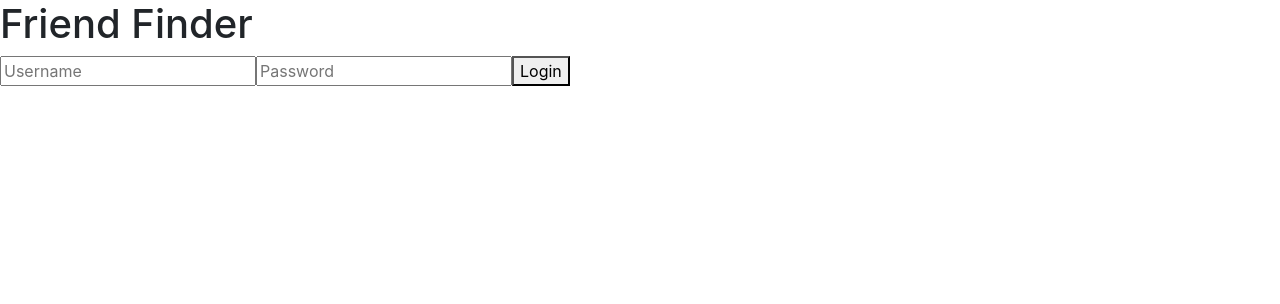
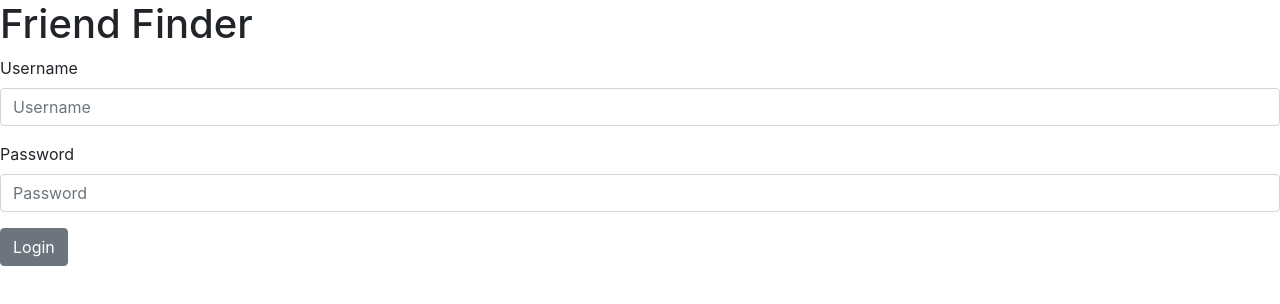
Before and after one commit to Find-Friends/front-end, a React (Create React App) app in the folder friend-finder/: page /login in a window 1280 px wide. Shown: the top 304 px of the page. Built offline with nearby package versions, Linux system fonts and the light colour scheme.

Commit message:
Added styling using reactstrap

```diff
--- a/friend-finder/src/components/Login.js
+++ b/friend-finder/src/components/Login.js
@@ -1,4 +1,5 @@
 import React from 'react';
+import { Form, FormGroup, Label, Input, Button } from 'reactstrap';
 
 import axiosWithAuth from '../utils/axiosWithAuth';
 
@@ -34,29 +35,37 @@
 
       })
       .catch(error => {
-        console.log(error);
+        console.log(error.response);
       })
   }
 
   render() {
     return (
-      <form onSubmit={this.handleSubmit}>
-        <input
+      <Form onSubmit={this.handleSubmit}>
+        <FormGroup>
+          <Label for='username'>Username</Label>
+          <Input
+            id='username'
             type='text'
             name='username'
             placeholder='Username'
             value={this.state.credentials.username}
             onChange={this.handleChange}
           />
-        <input
+        </FormGroup>
+        <FormGroup>
+          <Label for='password'>Password</Label>
+          <Input
+            id='password'
             type='password'
             name='password'
             placeholder='Password'
             value={this.state.credentials.password}
             onChange={this.handleChange}
           />
-        <button>Login</button>
-      </form>
+        </FormGroup>
+        <Button>Login</Button>
+      </Form>
     )
   }
 }
```
Lines whose indentation alone changed are shown as unchanged.
